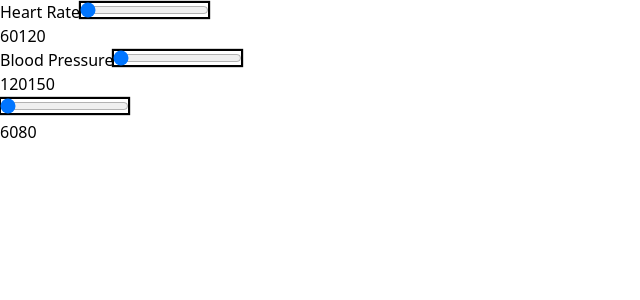
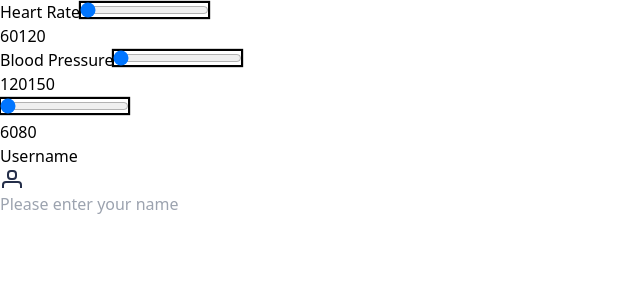
Before and after one commit to HUSS41N/jivi, a React (Vite) app: page / in a window 1280 px wide. Shown: the top 300 px of the page, without its empty margins (0-640 px from the left). Built offline with nearby package versions, Linux system fonts and the light colour scheme.

Commit message:
Input Text

```diff
--- /dev/null
+++ b/src/components/InputText/InputText.jsx
@@ -0,0 +1,23 @@
+import React from "react";
+
+const InputText = ({ label, icon, val, setVal, placeholder }) => {
+  return (
+    <div className="flex flex-col space-y-1">
+      {label && (
+        <label className="text-sm font-semibold text-gray-700">{label}</label>
+      )}
+      <div className="flex items-center space-x-2 border border-gray-300 rounded-lg p-2">
+        <img src={icon} alt="User icon" className="w-5 h-5" />
+        <input
+          type="text"
+          value={val}
+          onChange={(e) => setVal(e.target.value)}
+          placeholder={placeholder}
+          className="flex-1 outline-none"
+        />
+      </div>
+    </div>
+  );
+};
+
+export default InputText;
--- a/src/pages/details/Details.jsx
+++ b/src/pages/details/Details.jsx
@@ -1,9 +1,12 @@
 import React, { useState } from "react";
 import RangeSlider from "../../components/RangeSlider/RangeSlider";
+import InputText from "../../components/InputText/InputText";
+import UserIcon from "../../assets/user.svg";
 const Details = () => {
   const [heartRate, setHeartRate] = useState(0);
   const [bloodPressure, setBloodPressure] = useState(0);
   const [anotherBloodPressure, setAnotherBloodPressure] = useState(0);
+  const [userName,setUserName] = useState("")
   return (
     <div>
       <RangeSlider
@@ -27,6 +30,13 @@ const Details = () => {
         value={anotherBloodPressure}
         setValue={setAnotherBloodPressure}
       />
+       <InputText
+        label="Username"
+        icon={UserIcon}
+        val={userName}
+        setVal={setUserName}
+        placeholder="Please enter your name"
+      />
     </div>
   );
 };
```
Also changed, not shown: src/assets/user.svg (added).
